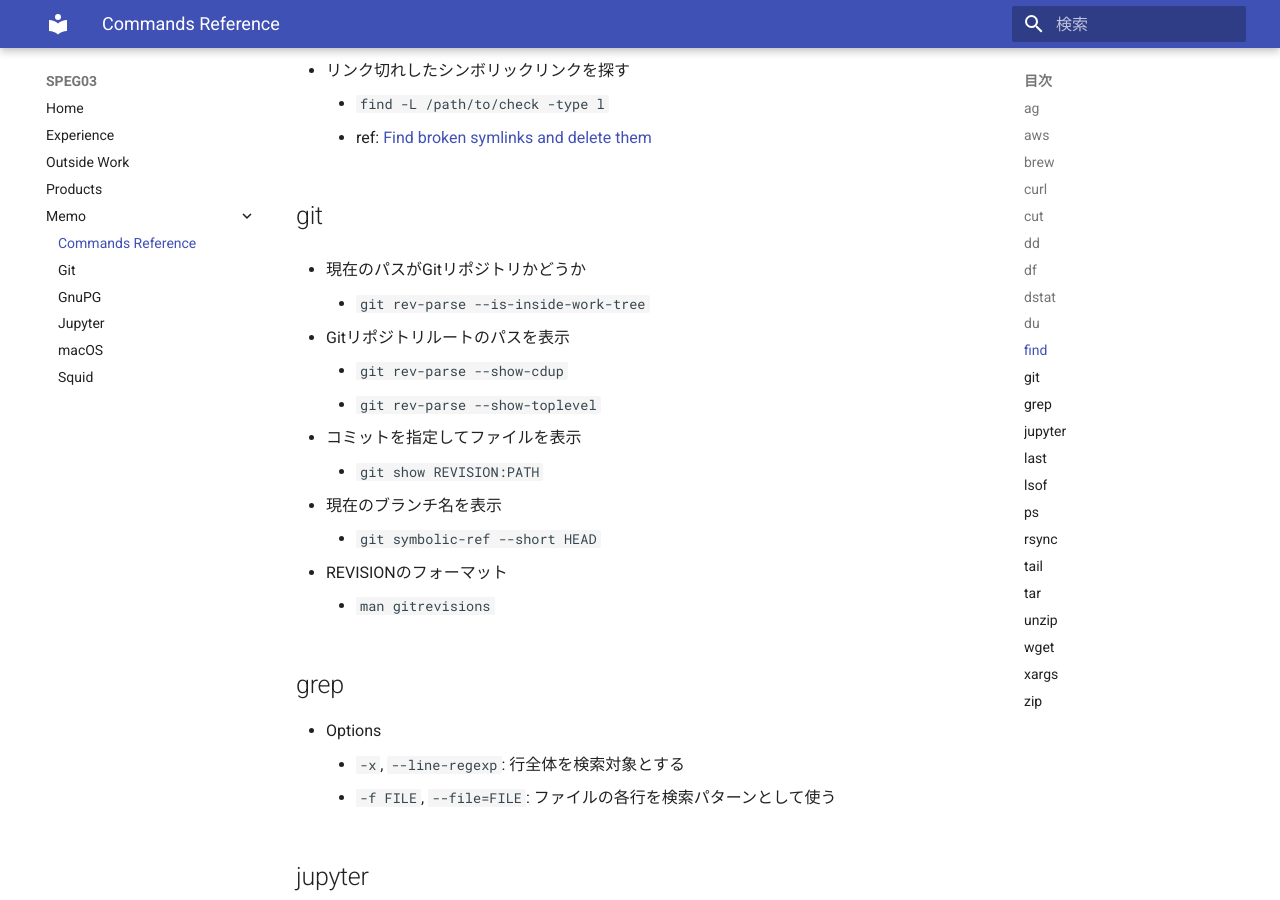
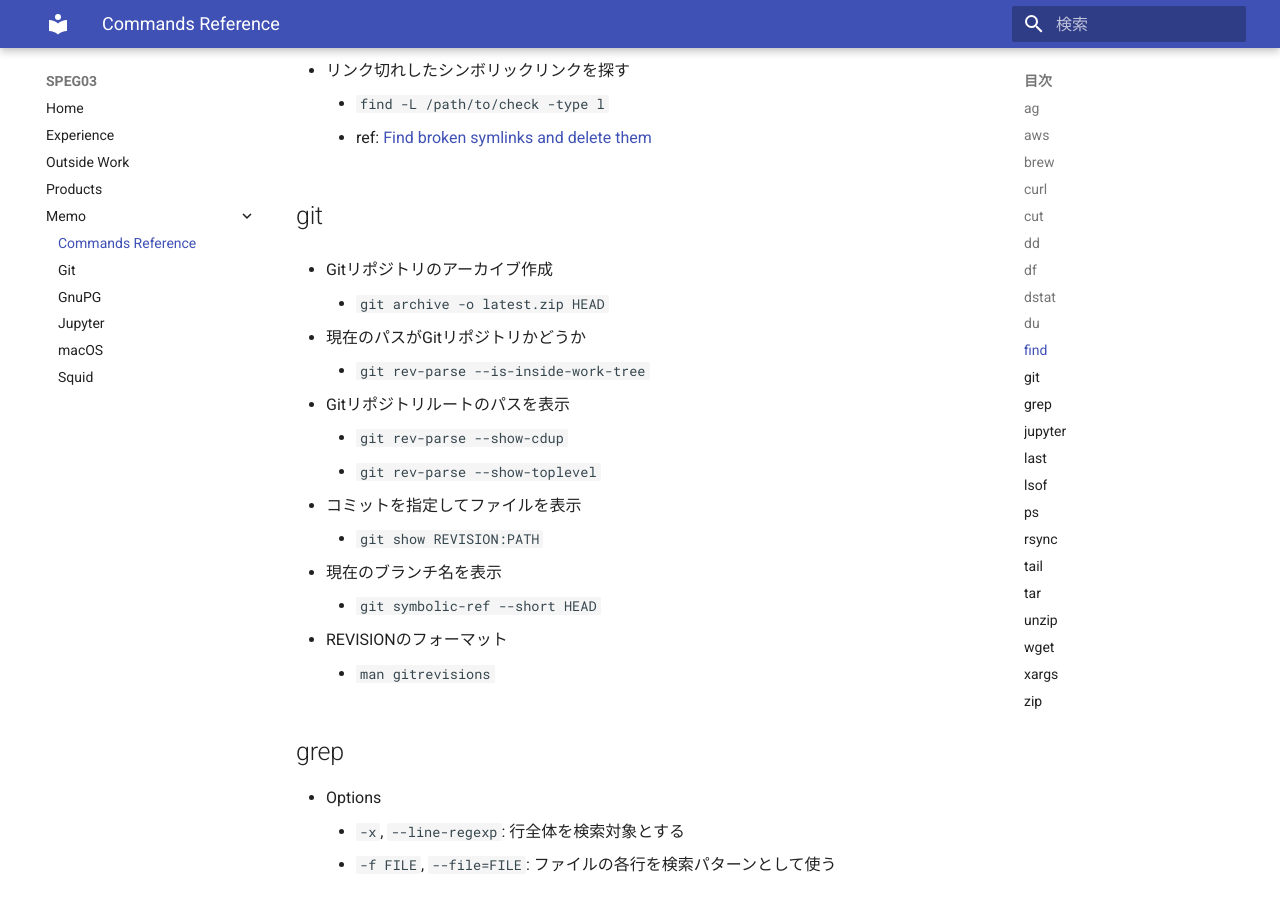
Before and after one commit to speg03/sp3.dev, an MkDocs documentation site: the page built from docs/memo/commands_reference.md, in a window 1280 px wide and 900 px high, scrolled down 2139 px. Built offline with MkDocs 1.6.1 and Material for MkDocs 9.7.7, drawn with Linux system fonts in a browser that asks for light colours; emoji names are drawn with the system emoji font.

Commit message:
:sparkles: Add "git archive"

```diff
--- a/docs/memo/commands_reference.md
+++ b/docs/memo/commands_reference.md
@@ -74,6 +74,9 @@ kill -USR1 <ddのプロセスID>
     * ref: [Find broken symlinks and delete them](https://www.commandlinefu.com/commands/view/2369/find-broken-symlinks-and-delete-them)
 
 ## git
+
+* Gitリポジトリのアーカイブ作成
+    * `git archive -o latest.zip HEAD`
 
 * 現在のパスがGitリポジトリかどうか
     * `git rev-parse --is-inside-work-tree`
```
